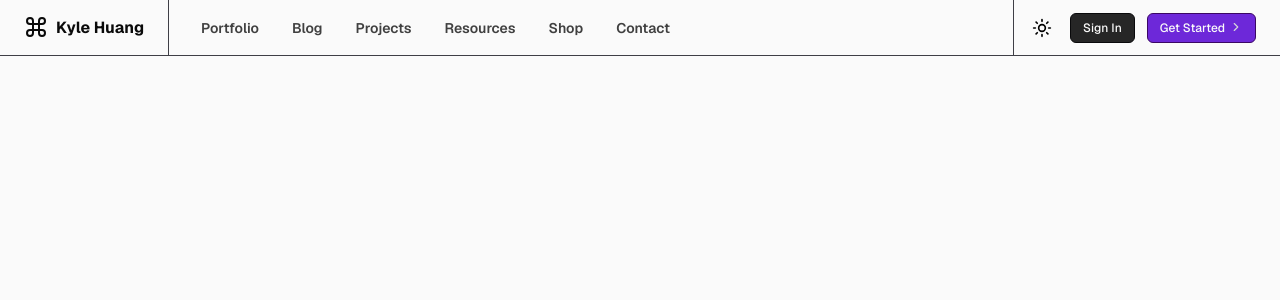
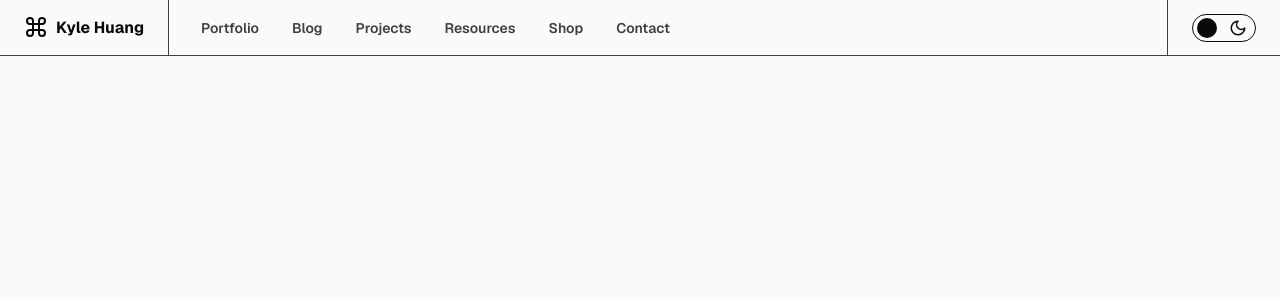
Before and after one commit to thekylehuang/kyle-huang, a Next.js app: page / in a window 1280 px wide. Shown: the top 300 px of the page. Built offline with nearby package versions, Linux system fonts and the light colour scheme.

Commit message:
Aesthetic theme toggle

```diff
--- a/package.json
+++ b/package.json
@@ -14,6 +14,7 @@
     "@fortawesome/react-fontawesome": "^0.2.2",
     "@geist-ui/core": "^2.3.8",
     "@radix-ui/react-dropdown-menu": "^2.1.5",
+    "@radix-ui/react-label": "^2.1.1",
     "@radix-ui/react-slot": "^1.1.1",
     "@supabase/ssr": "^0.5.2",
     "@vercel/speed-insights": "^1.1.0",
--- a/src/components/layout/ModeToggle.tsx
+++ b/src/components/layout/ModeToggle.tsx
@@ -3,6 +3,7 @@
 import { Moon, Sun } from "lucide-react"
 import { useTheme } from "next-themes"
 import { useEffect, useState } from "react"
+import { motion } from "framer-motion"
 
 export function ModeToggle() {
   const [mounted, setMounted] = useState(false)
@@ -11,13 +12,47 @@ export function ModeToggle() {
   useEffect(() => {
     setMounted(true)
   }, [])
-  if (!mounted) {
-    return null
-  }
+
+  if (!mounted) return null
+
+  const isDark = theme === "dark"
 
   return (
-    <button onClick={() => setTheme(theme === "light" ? "dark" : "light")} className="text-light dark:text-dark sm:mr-3 md:mr-2 lg:mr-3 md:-ml-3">
-      {theme === "light" ? <Moon size={20} className="hover:bg-zinc-100 p-1.5 h-8 w-8 rounded-md transition-colors"/> : <Sun size={20} className="hover:bg-zinc-900 p-1.5 h-8 w-8 rounded-md transition-colors"/>}
-    </button>
+    <label className="relative inline-flex items-center cursor-pointer">
+      <input
+        type="checkbox"
+        checked={isDark}
+        onChange={() => setTheme(isDark ? "light" : "dark")}
+        className="sr-only peer"
+      />
+      <motion.div
+        layout
+        initial={false}
+        className="w-16 h-7 bg-zinc-50 peer-checked:bg-neutral-950 rounded-full flex items-center px-1.5 transition-colors relative border border-neutral-950 dark:border-zinc-50"
+      >
+        <motion.div
+          initial={false}
+          animate={{ opacity: isDark ? 1 : 0, scale: isDark ? 1 : 0.8 }}
+          transition={{ duration: 0.2 }}
+          className="absolute left-2"
+        >
+          <Sun size={18} className="text-neutral-950 dark:text-zinc-50" />
+        </motion.div>
+        <motion.div
+          layout
+          transition={{ type: "spring", stiffness: 250, damping: 20 }}
+          className="w-5 h-5 bg-neutral-950 dark:bg-zinc-50 rounded-full"
+          animate={{ x: isDark ? 32 : -2 }}
+        />
+        <motion.div
+          initial={false}
+          animate={{ opacity: isDark ? 0 : 1, scale: isDark ? 0.8 : 1 }}
+          transition={{ duration: 0.2 }}
+          className="absolute right-2"
+        >
+          <Moon size={18} className="text-neutral-950 dark:text-zinc-50" />
+        </motion.div>
+      </motion.div>
+    </label>
   )
 }
--- a/src/components/layout/Navbar.tsx
+++ b/src/components/layout/Navbar.tsx
@@ -2,7 +2,7 @@
 
 import Link from 'next/link';
 import { Geist } from 'next/font/google'
-import { Command, ChevronRight, Menu } from 'lucide-react'
+import { Command, Menu } from 'lucide-react'
 import { ModeToggle } from '@/components/layout/ModeToggle'
 import { motion, AnimatePresence } from 'motion/react'
 import { useState } from 'react'
@@ -35,13 +35,11 @@ const Navbar = () => {
         </div>
         <div className='fixed right-0 h-14 border-l border-zinc-700 lg:px-6 px-4 flex items-center justify-center z-0'>
           <ModeToggle />
-          <Link href='login' className='hidden sm:inline dark:text-zinc-50 text-xs dark:bg-neutral-800 py-1.5 px-3 rounded-md border dark:border-neutral-700 font-medium mr-3 dark:hover:border-zinc-600 transition-colors text-zinc-50 bg-neutral-800 border-zinc-950'>Sign In</Link>
-          <Link href='signup' className='hidden sm:inline text-zinc-50 text-xs bg-violet-700 dark:bg-violet-950 py-1.5 px-3 rounded-md border dark:border-violet-800 font-medium dark:hover:bg-purple-pale dark:hover:border-violet-700 transition-colors border-purple-950'>Get Started<ChevronRight size={14} className='inline ml-1 text-zinc-300 -mt-2px' /></Link>
         </div>
         <AnimatePresence>
           {isExpanded && (
             <motion.div
-              className="fixed md:hidden top-0 left-0 w-full h-full bg-black bg-opacity-40 backdrop-blur-[1px] z-20"
+              className="fixed md:hidden top-0 left-0 w-full h-full bg-black bg-opacity-40 backdrop-blur-[5px] z-20"
               initial={{ opacity: 0 }}
               animate={{ opacity: 1 }}
               exit={{ opacity: 0 }}
@@ -70,10 +68,7 @@ const Navbar = () => {
             <Link href='/shop' className='text-2xl font-medium text-neutral-700 dark:text-neutral-400 block ml-5 mt-3 w-[calc(100%-2.5rem)]'>Shop</Link>
             <div className='w-[calc(100%-2.5rem)] h-px bg-zinc-700 ml-5 mt-3'></div>
             <Link href='/contact' className='text-2xl font-medium text-neutral-700 dark:text-neutral-400 block ml-5 mt-3 w-[calc(100%-2.5rem)]'>Contact</Link>
-            <div className='w-[calc(100%-2.5rem)] h-px bg-zinc-700 ml-5 mt-3'></div>
-            <Link href='/login' className='text-2xl font-medium text-neutral-700 dark:text-neutral-400 block ml-5 mt-3 w-[calc(100%-2.5rem)]'>Log In</Link>
-            <div className='w-[calc(100%-2.5rem)] h-px bg-zinc-700 ml-5 mt-3'></div>
-            <Link href='/signup' className='text-2xl font-medium text-neutral-700 dark:text-neutral-400 block ml-5 mt-3 w-[calc(100%-2.5rem)] mb-10'>Sign Up</Link>
+            <div className='w-[calc(100%-2.5rem)] h-px bg-zinc-700 ml-5 mt-3 mb-14'></div>
           </div>
         </motion.div>
       </nav>
```
Also changed, not shown: 1 other file (tests, documents, lock files or other folders).
